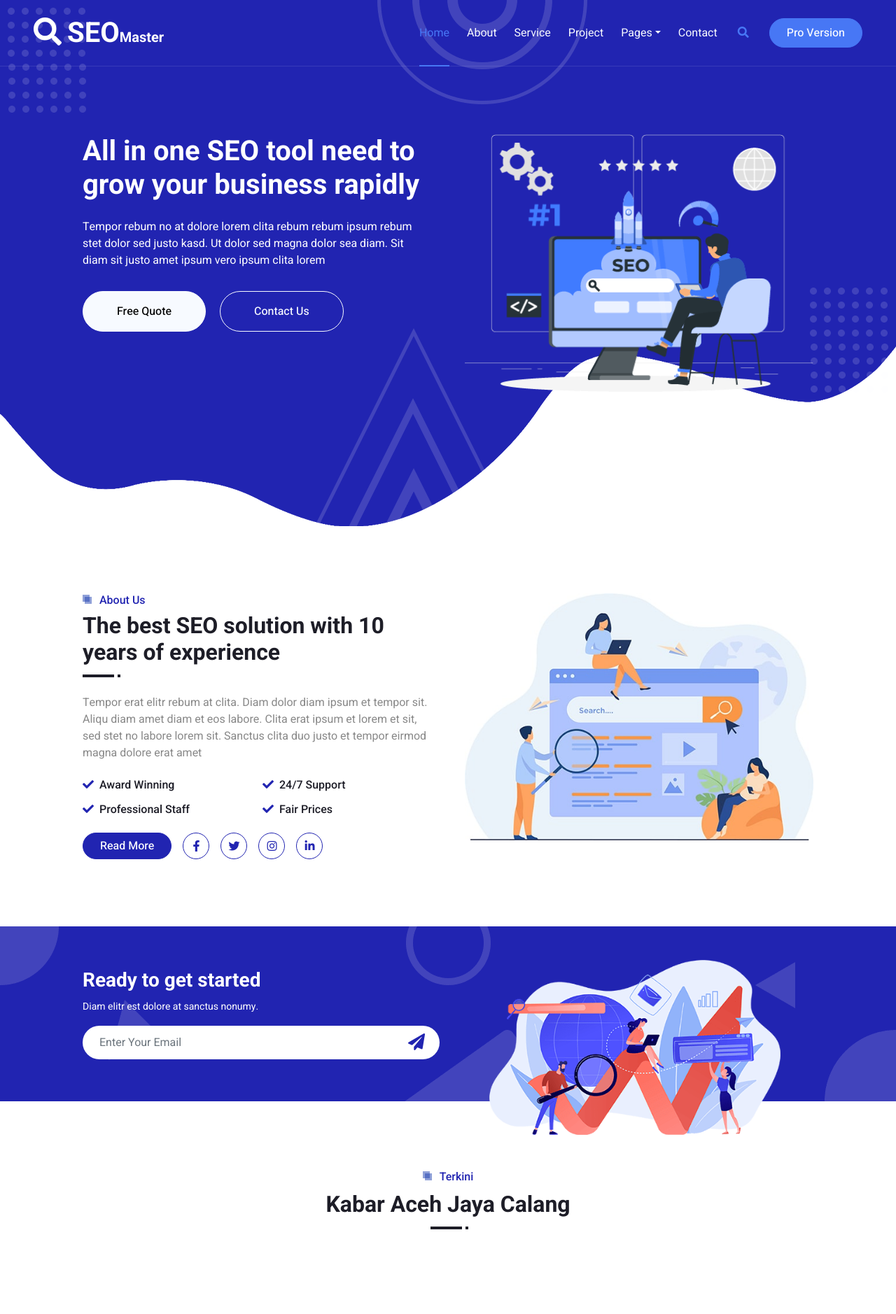
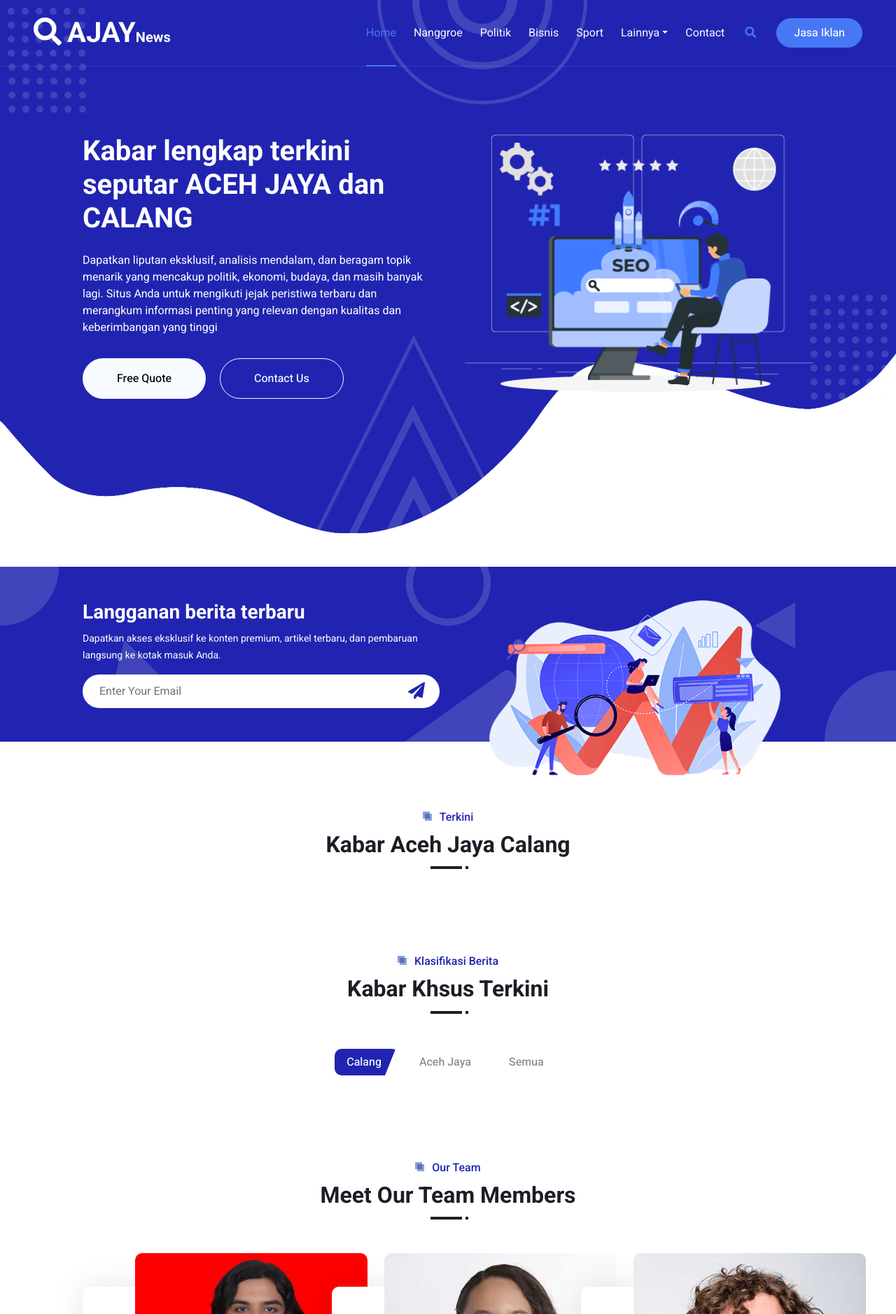
Before and after one commit to syuhadanr/acehjaya, a CodeIgniter 4 app: the page made by app/Views/index.php in a window 1280 px wide. Shown: the top 1878 px of the page at 70% size. Run offline with PHP 8.4 and a stand-in for CodeIgniter, Linux system fonts and the light colour scheme; the template is opened without the code that fills it, so the values that code supplies are empty; some libraries are stand-ins or nearby versions.

Commit message:
Penyesuaian tampilan akhir, menyesuaikan header, dan penyesuaian deskripsi-deskripsi

```diff
--- a/app/Views/index.php
+++ b/app/Views/index.php
@@ -34,6 +34,13 @@
     <link href="<?= base_url('assets/css/style.css') ?>" rel="stylesheet">
 
     <style>
+        .image-link:hover img {
+            transform: scale(1.3);
+            /* Membesarkan gambar saat dihover */
+            transition: transform 0.3s ease;
+            /* Efek transisi saat perubahan ukuran */
+        }
+
         .description {
             display: -webkit-box;
             -webkit-box-orient: vertical;
@@ -62,7 +69,7 @@
         <div class="container-xxl position-relative p-0">
             <nav class="navbar navbar-expand-lg navbar-light px-4 px-lg-5 py-3 py-lg-0">
                 <a href="" class="navbar-brand p-0">
-                    <h1 class="m-0"><i class="fa fa-search me-2"></i>SEO<span class="fs-5">Master</span></h1>
+                    <h1 class="m-0"><i class="fa fa-search me-2"></i>AJAY<span class="fs-5">News</span></h1>
                     <!-- <img src="img/logo.png" alt="Logo"> -->
                 </a>
                 <button class="navbar-toggler" type="button" data-bs-toggle="collapse" data-bs-target="#navbarCollapse">
@@ -71,23 +78,28 @@
                 <div class="collapse navbar-collapse" id="navbarCollapse">
                     <div class="navbar-nav ms-auto py-0">
                         <a href="/" class="nav-item nav-link active">Home</a>
-                        <a href="about" class="nav-item nav-link">About</a>
-                        <a href="service" class="nav-item nav-link">Service</a>
-                        <a href="project" class="nav-item nav-link">Project</a>
+                        <a href="https://aceh.tribunnews.com/nanggroe" target="blank"
+                            class="nav-item nav-link">Nanggroe</a>
+                        <a href="https://aceh.tribunnews.com/politik" class="nav-item nav-link">Politik</a>
+                        <a href="https://aceh.tribunnews.com/bisnis" class="nav-item nav-link">Bisnis</a>
+                        <a href="https://aceh.tribunnews.com/sport" class="nav-item nav-link">Sport</a>
                         <div class="nav-item dropdown">
-                            <a href="#" class="nav-link dropdown-toggle" data-bs-toggle="dropdown">Pages</a>
+                            <a href="#" class="nav-link dropdown-toggle" data-bs-toggle="dropdown">Lainnya</a>
                             <div class="dropdown-menu m-0">
-                                <a href="team.html" class="dropdown-item">Our Team</a>
-                                <a href="testimonial.html" class="dropdown-item">Testimonial</a>
-                                <a href="404.html" class="dropdown-item">404 Page</a>
+                                <a target="blank" href="https://aceh.tribunnews.com/seleb"
+                                    class="dropdown-item">Seleb</a>
+                                <a target="blank" href="https://aceh.tribunnews.com/travel"
+                                    class="dropdown-item">Travel</a>
+                                <a target="blank" href="https://aceh.tribunnews.com/lifestyle"
+                                    class="dropdown-item">Lifestyle</a>
                             </div>
                         </div>
                         <a href="contact.html" class="nav-item nav-link">Contact</a>
                     </div>
                     <butaton type="button" class="btn text-secondary ms-3" data-bs-toggle="modal"
                         data-bs-target="#searchModal"><i class="fa fa-search"></i></butaton>
-                    <a href="https://htmlcodex.com/startup-company-website-template"
-                        class="btn btn-secondary text-light rounded-pill py-2 px-4 ms-3">Pro Version</a>
+                    <a href="https://aceh.tribunnews.com/info-iklan/"
+                        class="btn btn-secondary text-light rounded-pill py-2 px-4 ms-3">Jasa Iklan</a>
                 </div>
             </nav>
 
@@ -95,11 +107,12 @@
                 <div class="container my-5 py-5 px-lg-5">
                     <div class="row g-5 py-5">
                         <div class="col-lg-6 text-center text-lg-start">
-                            <h1 class="text-white mb-4 animated zoomIn">All in one SEO tool need to grow your business
-                                rapidly</h1>
-                            <p class="text-white pb-3 animated zoomIn">Tempor rebum no at dolore lorem clita rebum rebum
-                                ipsum rebum stet dolor sed justo kasd. Ut dolor sed magna dolor sea diam. Sit diam sit
-                                justo amet ipsum vero ipsum clita lorem</p>
+                            <h1 class="text-white mb-4 animated zoomIn">Kabar lengkap terkini seputar ACEH JAYA dan
+                                CALANG</h1>
+                            <p class="text-white pb-3 animated zoomIn">Dapatkan liputan eksklusif, analisis mendalam,
+                                dan beragam topik menarik yang mencakup politik, ekonomi, budaya, dan masih banyak lagi.
+                                Situs Anda untuk mengikuti jejak peristiwa terbaru dan merangkum informasi penting yang
+                                relevan dengan kualitas dan keberimbangan yang tinggi</p>
                             <a href="" class="btn btn-light py-sm-3 px-sm-5 rounded-pill me-3 animated slideInLeft">Free
                                 Quote</a>
                             <a href=""
@@ -136,57 +149,14 @@
         </div>
         <!-- Full Screen Search End -->
 
-
-        <!-- About Start -->
-        <div class="container-xxl py-5">
-            <div class="container px-lg-5">
-                <div class="row g-5">
-                    <div class="col-lg-6 wow fadeInUp" data-wow-delay="0.1s">
-                        <div class="section-title position-relative mb-4 pb-2">
-                            <h6 class="position-relative text-primary ps-4">About Us</h6>
-                            <h2 class="mt-2">The best SEO solution with 10 years of experience</h2>
-                        </div>
-                        <p class="mb-4">Tempor erat elitr rebum at clita. Diam dolor diam ipsum et tempor sit. Aliqu
-                            diam amet diam et eos labore. Clita erat ipsum et lorem et sit, sed stet no labore lorem
-                            sit. Sanctus clita duo justo et tempor eirmod magna dolore erat amet</p>
-                        <div class="row g-3">
-                            <div class="col-sm-6">
-                                <h6 class="mb-3"><i class="fa fa-check text-primary me-2"></i>Award Winning</h6>
-                                <h6 class="mb-0"><i class="fa fa-check text-primary me-2"></i>Professional Staff</h6>
-                            </div>
-                            <div class="col-sm-6">
-                                <h6 class="mb-3"><i class="fa fa-check text-primary me-2"></i>24/7 Support</h6>
-                                <h6 class="mb-0"><i class="fa fa-check text-primary me-2"></i>Fair Prices</h6>
-                            </div>
-                        </div>
-                        <div class="d-flex align-items-center mt-4">
-                            <a class="btn btn-primary rounded-pill px-4 me-3" href="">Read More</a>
-                            <a class="btn btn-outline-primary btn-square me-3" href=""><i
-                                    class="fab fa-facebook-f"></i></a>
-                            <a class="btn btn-outline-primary btn-square me-3" href=""><i
-                                    class="fab fa-twitter"></i></a>
-                            <a class="btn btn-outline-primary btn-square me-3" href=""><i
-                                    class="fab fa-instagram"></i></a>
-                            <a class="btn btn-outline-primary btn-square" href=""><i class="fab fa-linkedin-in"></i></a>
-                        </div>
-                    </div>
-                    <div class="col-lg-6">
-                        <img class="img-fluid wow zoomIn" data-wow-delay="0.5s"
-                            src="<?= base_url('assets/img/about.jpg') ?>">
-                    </div>
-                </div>
-            </div>
-        </div>
-        <!-- About End -->
-
-
         <!-- Newsletter Start -->
         <div class="container-xxl bg-primary newsletter my-5 wow fadeInUp" data-wow-delay="0.1s">
             <div class="container px-lg-5">
                 <div class="row align-items-center" style="height: 250px;">
                     <div class="col-12 col-md-6">
-                        <h3 class="text-white">Ready to get started</h3>
-                        <small class="text-white">Diam elitr est dolore at sanctus nonumy.</small>
+                        <h3 class="text-white">Langganan berita terbaru</h3>
+                        <small class="text-white">Dapatkan akses eksklusif ke konten premium, artikel terbaru, dan
+                            pembaruan langsung ke kotak masuk Anda.</small>
                         <div class="position-relative w-100 mt-3">
                             <input class="form-control border-0 rounded-pill w-100 ps-4 pe-5" type="text"
                                 placeholder="Enter Your Email" style="height: 48px;">
@@ -239,9 +209,9 @@
                 <div class="row mt-n2 wow fadeInUp" data-wow-delay="0.1s">
                     <div class="col-12 text-center">
                         <ul class="list-inline mb-5" id="portfolio-flters">
-                            <li class="btn px-3 pe-4 active" data-filter="*">Semua</li>
+                            <li class="btn px-3 pe-4 active" data-filter=".second">Calang</li>
                             <li class="btn px-3 pe-4" data-filter=".first">Aceh Jaya</li>
-                            <li class="btn px-3 pe-4" data-filter=".second">Calang</li>
+                            <li class="btn px-3 pe-4" data-filter="*">Semua</li>
                         </ul>
                     </div>
                 </div>
@@ -311,7 +281,7 @@
                                     alt="">
                             </div>
                             <div class="px-4 py-3">
-                                <h5 class="fw-bold m-0">Jhon Doe</h5>
+                                <h5 class="fw-bold m-0">Muhammad Syuhada</h5>
                                 <small>CEO</small>
                             </div>
                         </div>
@@ -408,7 +378,7 @@
                                 if ($counter < 9): // Batasi pengulangan hanya sampai 6 kali
                                     ?>
                                     <div class="col-4">
-                                        <a href="<?= $item['link'] ?>" target="_blank">
+                                        <a href="<?= $item['link'] ?>" target="_blank" class="image-link">
                                             <img class="img-fluid" src="<?= $item['image'] ?>" alt="<?= $item['title'] ?>">
                                         </a>
                                     </div>
@@ -421,7 +391,7 @@
                     </div>
                     <div class="col-md-6 col-lg-3">
                         <h5 class="text-white mb-4">Info Iklan</h5>
-                        <p><strong>PT Aceh Media Grafika</strong> Jalan Raya Lambaro, Km 4,5 Desa Meunasah Manyang,
+                        <p><strong>PT Aceh Media Grafika</strong> - Jalan Raya Lambaro, Km 4,5 Desa Meunasah Manyang,
                             Kecamatan Ingin Jaya
                             Kabupaten Aceh Besar, Aceh 23371</p>
 
```
Also changed, not shown: public/assets/img/team-1.jpg.
